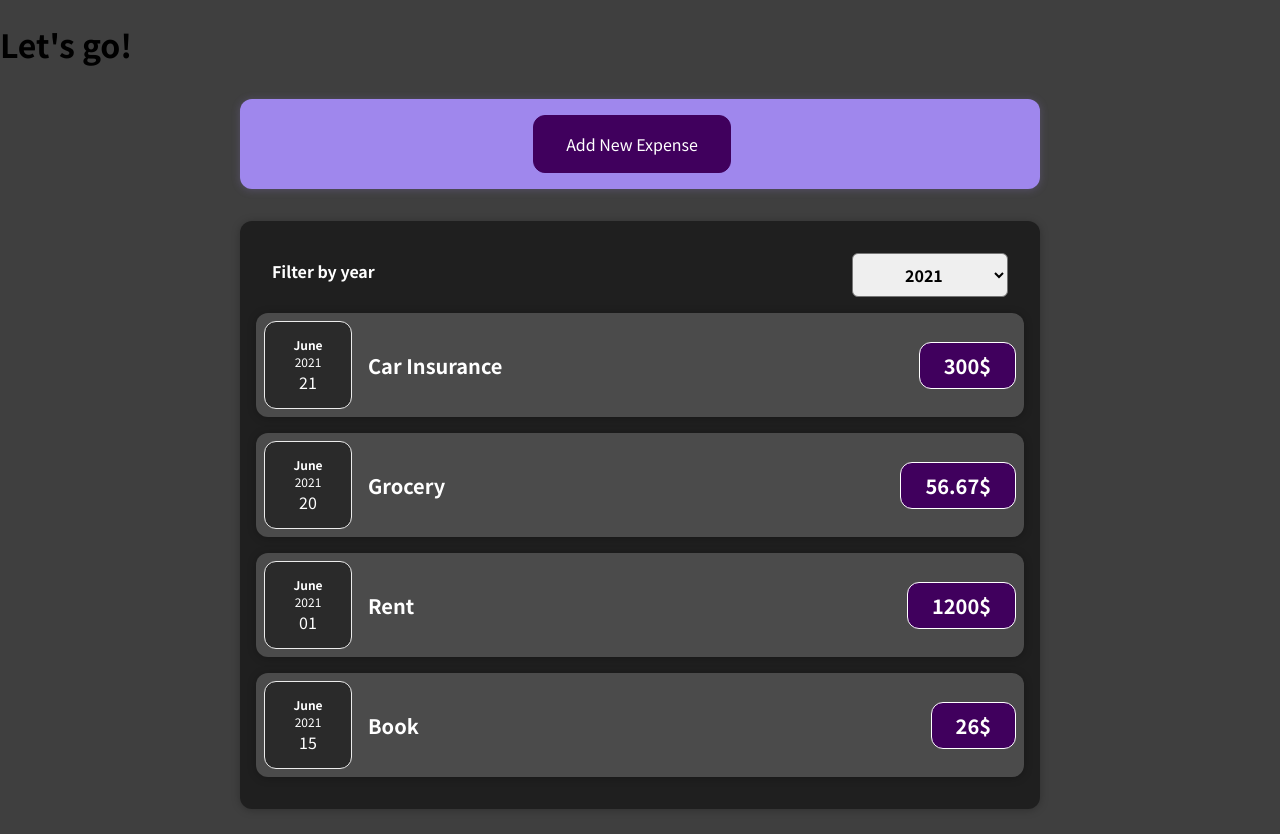
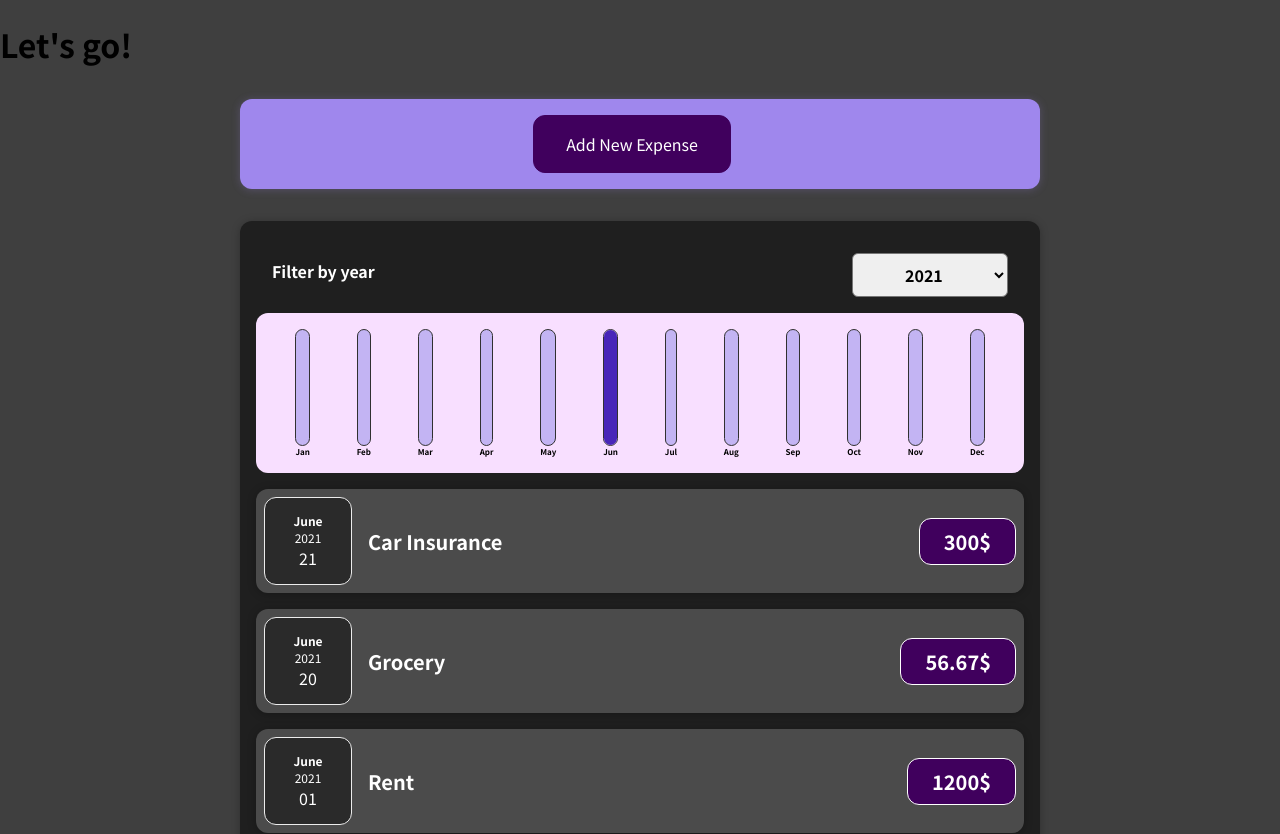
Before and after one commit to micmor-m/expense-track, a React (Create React App) app: page / in a window 1280 px wide. Shown: the top 834 px of the page. Built offline with nearby package versions, Linux system fonts and the light colour scheme.

Commit message:
add Chart

```diff
--- /dev/null
+++ b/src/components/Chart/Chart.css
@@ -0,0 +1,9 @@
+.chart {
+  padding: 1rem;
+  border-radius: 12px;
+  background-color: #f8dfff;
+  text-align: center;
+  display: flex;
+  justify-content: space-around;
+  height: 10rem;
+}
--- /dev/null
+++ b/src/components/Chart/Chart.js
@@ -0,0 +1,24 @@
+import React from "react";
+import ChartBar from "./ChartBar";
+import "./Chart.css";
+
+const Chart = (props) => {
+  const dataPointValues = props.dataPoints.map((dataPoint) => dataPoint.value);
+  const totalMaximum = Math.max(...dataPointValues);
+
+  return (
+    <div className="chart">
+      {console.log("datapoints", props.dataPoints)}
+      {props.dataPoints.map((dataPoint) => (
+        <ChartBar
+          key={dataPoint.label}
+          value={dataPoint.value}
+          maxValue={totalMaximum}
+          label={dataPoint.label}
+        />
+      ))}
+    </div>
+  );
+};
+
+export default Chart;
--- /dev/null
+++ b/src/components/Chart/ChartBar.css
@@ -0,0 +1,30 @@
+.chart-bar {
+  height: 100%;
+  display: flex;
+  flex-direction: column;
+  align-items: center;
+}
+
+.chart-bar__inner {
+  height: 100%;
+  width: 100%;
+  border: 1px solid #313131;
+  border-radius: 12px;
+  background-color: #c3b4f3;
+  overflow: hidden;
+  display: flex;
+  flex-direction: column;
+  justify-content: flex-end;
+}
+
+.chart-bar__fill {
+  background-color: #4826b9;
+  width: 100%;
+  transition: all 0.3s ease-out;
+}
+
+.chart-bar__label {
+  font-weight: bold;
+  font-size: 0.5rem;
+  text-align: center;
+}
--- /dev/null
+++ b/src/components/Chart/ChartBar.js
@@ -0,0 +1,26 @@
+import React from "react";
+import "./ChartBar.css";
+
+const ChartBar = (props) => {
+  let barFillHeight = "0%";
+
+  //return percentage to fill the bar
+  if (props.maxValue > 0) {
+    barFillHeight = Math.round((props.value / props.maxValue) * 100) + "%";
+  }
+
+  return (
+    <div className="chart-bar">
+      <div className="chart-bar__inner">
+        {console.log("barFillHeight", barFillHeight)}
+        <div
+          className="chart-bar__fill"
+          style={{ height: barFillHeight }}
+        ></div>
+      </div>
+      <div className="chart-bar__label">{props.label}</div>
+    </div>
+  );
+};
+
+export default ChartBar;
--- a/src/components/Expenses/Expenses.jsx
+++ b/src/components/Expenses/Expenses.jsx
@@ -3,6 +3,7 @@
 import Card from "../UI/Card";
 import ExpensesFilter from "./ExpensesFilter";
 import ExpensesList from "./ExpensesList";
+import ExpensesChart from "./ExpensesChart";
 
 import "./Expenses.css"
 import { useState } from "react/cjs/react.development";
@@ -23,6 +24,7 @@
   return(
   <Card className="expenses">
     <ExpensesFilter selected={year} handleFilter={handleFilter}/>
+    <ExpensesChart expenses={filteredExpenses}/>
     <ExpensesList list={filteredExpenses}/>
   </Card>)
 }
--- /dev/null
+++ b/src/components/Expenses/ExpensesChart.jsx
@@ -0,0 +1,30 @@
+import React from "react";
+import Chart from "../Chart/Chart";
+
+const ExpensesChart = (props) => {
+  const chartDataPoints = [
+    { label: "Jan", value: 0 },
+    { label: "Feb", value: 0 },
+    { label: "Mar", value: 0 },
+    { label: "Apr", value: 0 },
+    { label: "May", value: 0 },
+    { label: "Jun", value: 0 },
+    { label: "Jul", value: 0 },
+    { label: "Aug", value: 0 },
+    { label: "Sep", value: 0 },
+    { label: "Oct", value: 0 },
+    { label: "Nov", value: 0 },
+    { label: "Dec", value: 0 },
+  ]
+
+  for (const expense of props.expenses){
+    const expenseMonth = expense.date.getMonth(); //starting at 0 => Januaty => 0
+    chartDataPoints[expenseMonth].value += expense.amount;
+  }
+
+  return (
+    <Chart dataPoints={chartDataPoints}/>
+  );
+};
+
+export default ExpensesChart;
```
Also changed, not shown: 1 other file (tests, documents, lock files or other folders).
